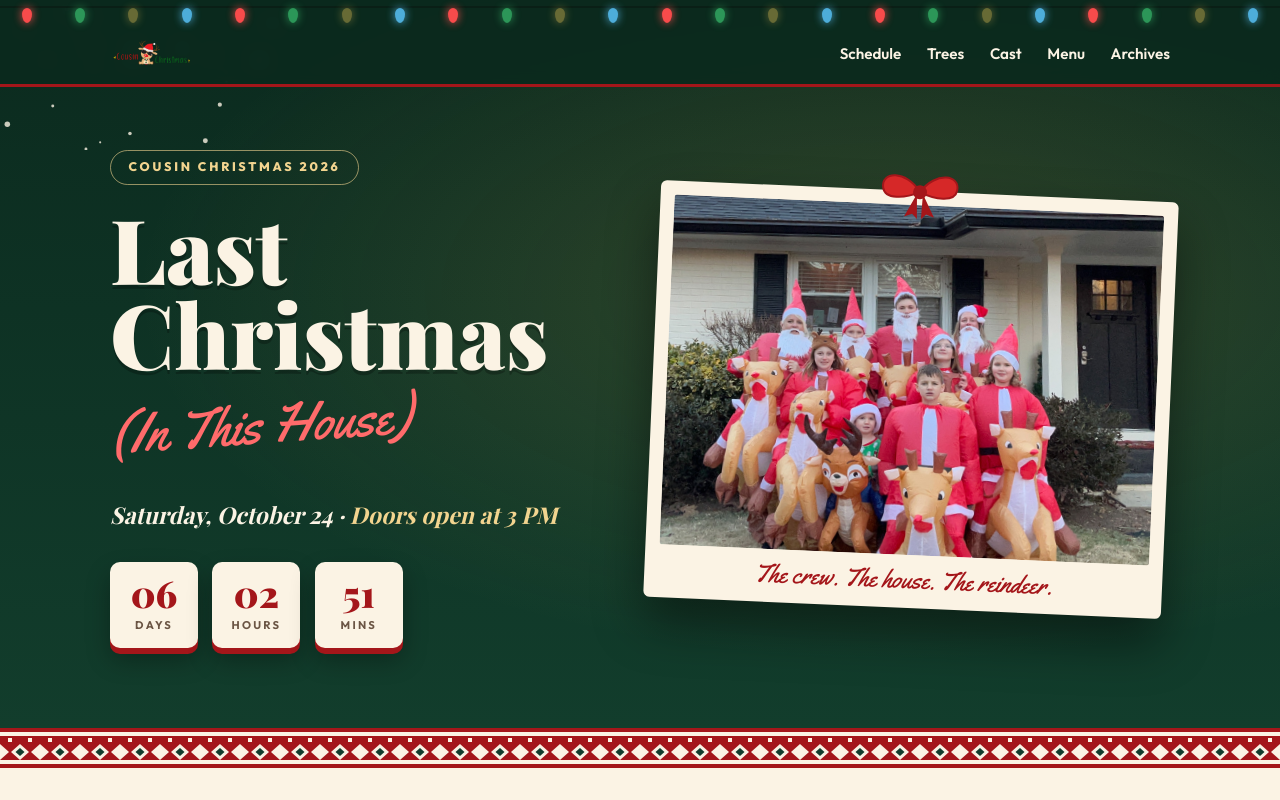
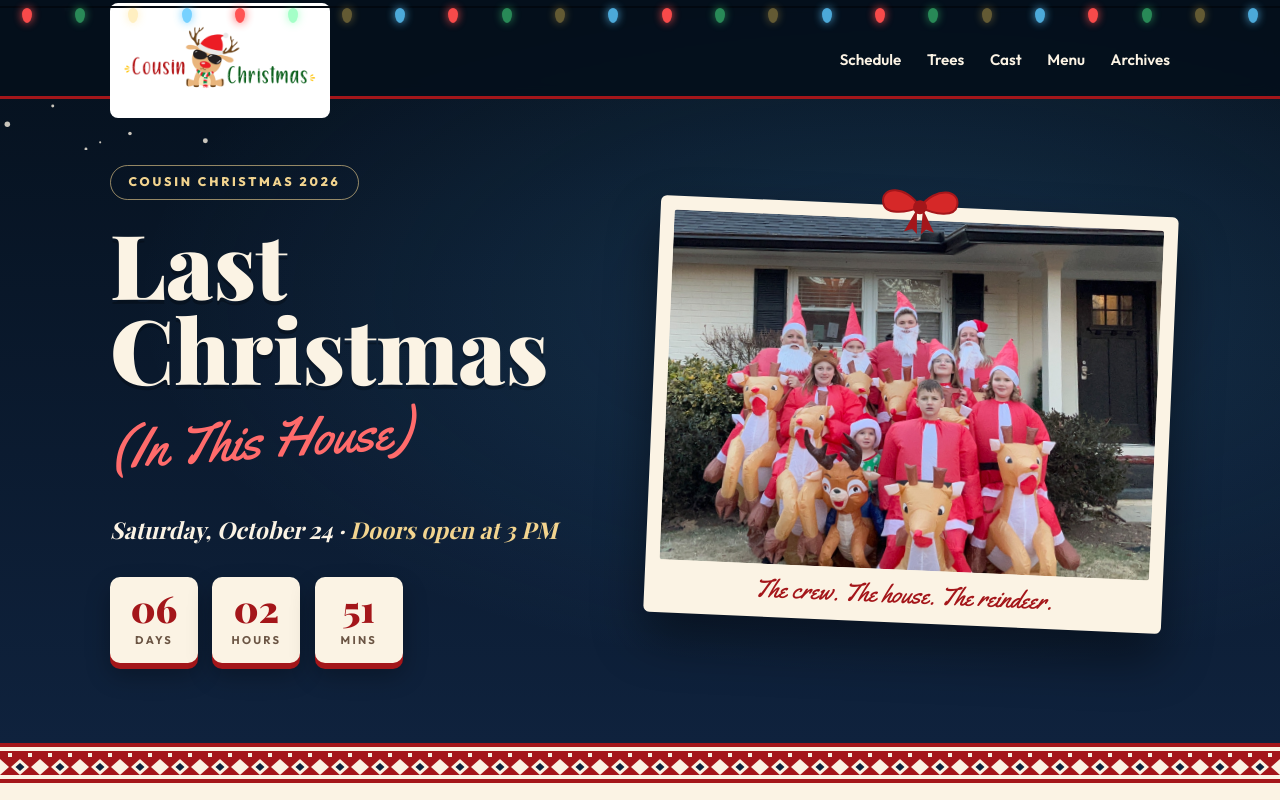
Before and after one commit to staceyeschneider/cousin-christmas, a plain HTML site: page index.html in a window 1280 px wide. Shown: the top 800 px of the page. Drawn offline with nearby package versions, Linux system fonts and the light colour scheme; a web font is replaced by a local one.

Commit message:
style: navy palette and larger logo for 2026 page
Co-Authored-By: Claude Opus 5.5 <noreply@anthropic.com>
Claude-Session: https://claude.ai/code/session_019rS1wyyA4ag1g3bZQYGd8w

```diff
--- a/index.html
+++ b/index.html
@@ -12,9 +12,9 @@
     <link rel="stylesheet" href="https://cdnjs.cloudflare.com/ajax/libs/font-awesome/6.4.0/css/all.min.css">
     <style>
         :root {
-            --evergreen: #123d2c;
-            --pine: #0b2a1e;
-            --holly: #1f5a40;
+            --evergreen: #0f223d;
+            --pine: #05101c;
+            --holly: #1e406e;
             --cranberry: #a4161a;
             --santa: #d62828;
             --gold: #d4a64a;
@@ -86,7 +86,7 @@
             display: flex; justify-content: space-around; pointer-events: none;
         }
         .lights::before {
-            content: ''; position: absolute; left: 0; right: 0; top: 6px; height: 2px; background: #0a1f16;
+            content: ''; position: absolute; left: 0; right: 0; top: 6px; height: 2px; background: #020810;
         }
         .lights span {
             position: relative;
@@ -103,12 +103,13 @@
         nav {
             position: fixed; top: 0; left: 0; right: 0; z-index: 100;
             padding-top: 24px;
-            background: rgba(11, 42, 30, 0.92);
+            background: rgba(5, 16, 28, 0.92);
             backdrop-filter: blur(8px);
             border-bottom: 3px solid var(--cranberry);
         }
-        .nav-inner { display: flex; align-items: center; justify-content: space-between; height: 60px; }
-        .logo img { height: 42px; width: auto; }
+        .nav-inner { display: flex; align-items: center; justify-content: space-between; height: 72px; }
+        .logo img { width: 220px; height: auto; background: #ffffff; padding: 5px; border-radius: 8px; }
+        @media (max-width: 480px) { .logo img { width: 170px; } }
         .nav-links { display: flex; gap: 1.6rem; font-weight: 600; font-size: 0.95rem; color: var(--cream); }
         .nav-links a:hover { color: var(--gold-soft); }
         @media (max-width: 760px) { .nav-links { display: none; } }
@@ -117,9 +118,9 @@
         .hero {
             position: relative;
             overflow: hidden;
-            padding: 150px 0 5rem;
+            padding: 165px 0 5rem;
             background:
-                radial-gradient(ellipse at 70% 40%, rgba(212, 166, 74, 0.18), transparent 60%),
+                radial-gradient(ellipse at 70% 40%, rgba(79, 163, 224, 0.18), transparent 60%),
                 linear-gradient(180deg, var(--pine) 0%, var(--evergreen) 100%);
             color: var(--cream);
         }
@@ -353,7 +354,7 @@
         /* ---------- Lightbox ---------- */
         #lightbox {
             display: none; position: fixed; inset: 0; z-index: 2000;
-            background: rgba(11, 42, 30, 0.95);
+            background: rgba(5, 16, 28, 0.95);
             justify-content: center; align-items: center; cursor: pointer; padding: 1rem;
         }
         #lightbox img { max-width: 92%; max-height: 90%; border-radius: 10px; border: 8px solid var(--cream); }
```
